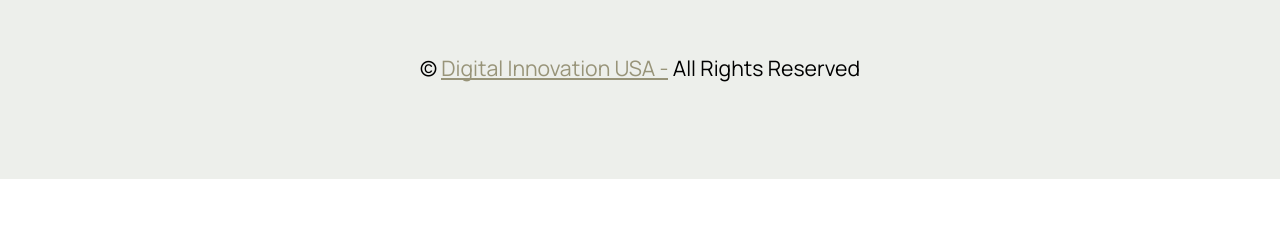
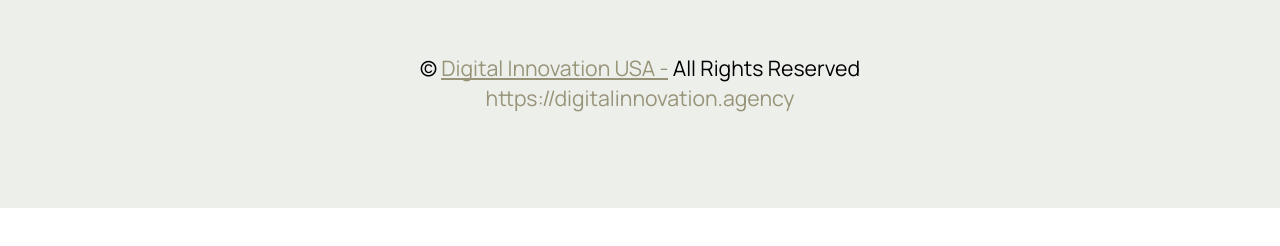
Before and after one commit to 2tlogistics/euna, a plain HTML site: page index.html in a window 1280 px wide. Shown: the part 10184-10430 px from the top of the page. Drawn offline with Linux system fonts and the light colour scheme; files whose address does not match are found by name; a web font is replaced by a local one.

Commit message:
Update index.html

```diff
--- a/index.html
+++ b/index.html
@@ -734,7 +734,8 @@
             </div>
             <div class="col-12 mt-5">
                 <p class="mbr-fonts-style copyright display-7">
-                    © <a href="https://wa.me/13463661414" class="text-primary">Digital Innovation USA -</a> All Rights Reserved
+                    © <a href="https://wa.me/13463661414" class="text-primary">Digital Innovation USA -</a> All Rights Reserved<br>
+			<a href="https://digitalinnovation.agency">https://digitalinnovation.agency</a>
                 </p>
             </div>
         </div>
```
